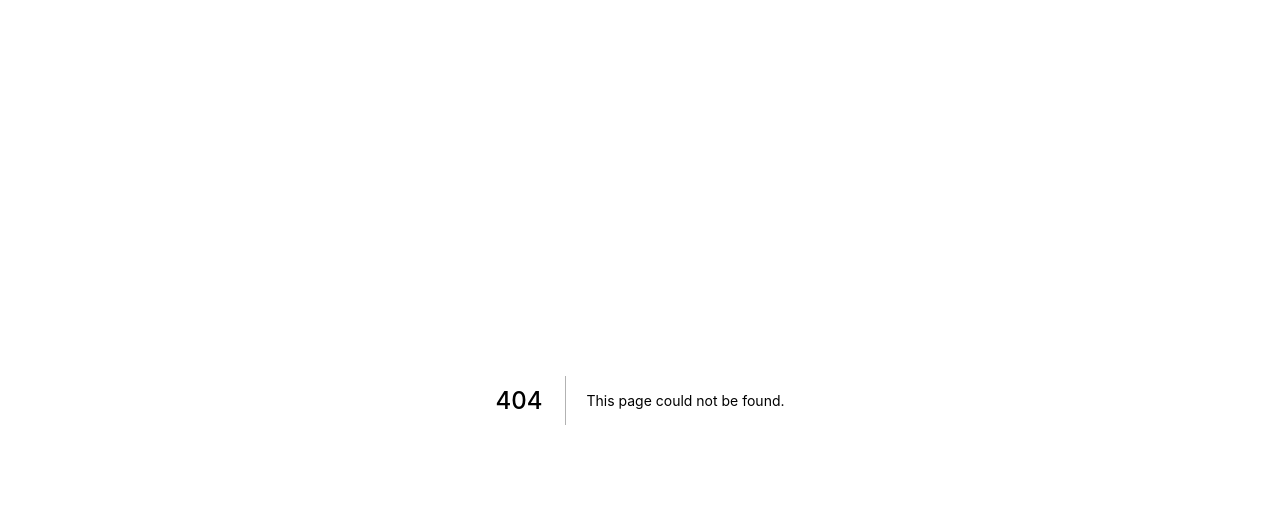
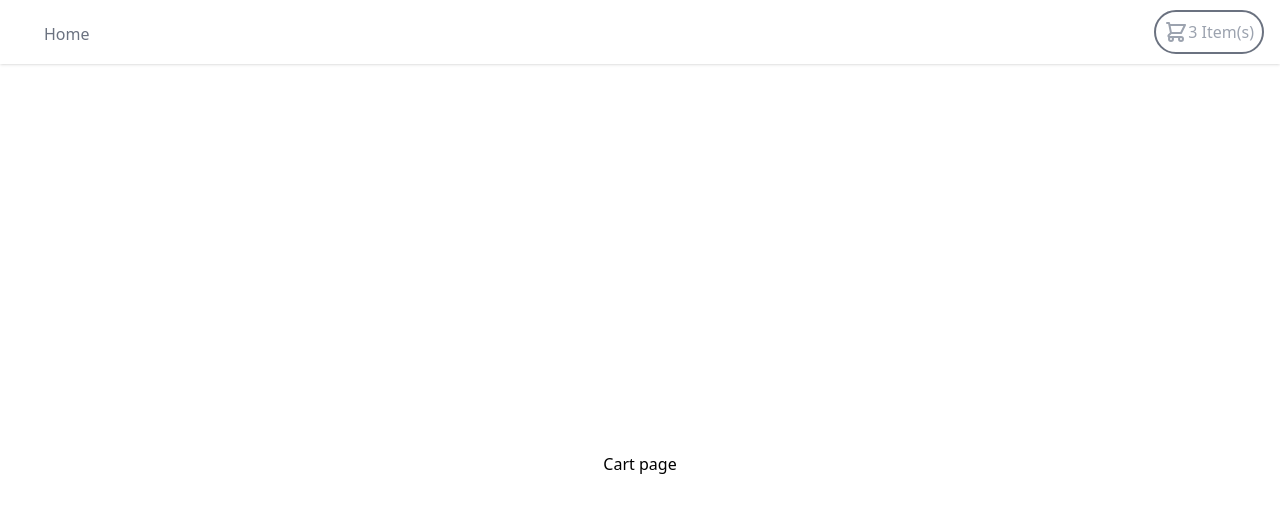
Before and after one commit to kaizen-design/marketplace-app, a Next.js app: page /cart in a window 1280 px wide. Before the commit this address had no page. Shown: the top 512 px of the page. Built offline with nearby package versions, Linux system fonts and the light colour scheme.

Commit message:
Nav component and cart page created

```diff
--- /dev/null
+++ b/components/Nav.tsx
@@ -0,0 +1,34 @@
+import Link from 'next/link';
+
+const navLinkStyle = `cursor-pointer inline-flex items-center px-1 pt-1 text-gray-500 hover:text-indigo-400`
+
+const iconButtonStyle = `flex bg-white p-2 rounded-full text-gray-400 hover:text-indigo-400 border-2 border-gray-500 hover:border-indigo-400`
+
+export default function Nav() {
+  return (
+    <nav className="bg-white shadow">
+      <div className="max-w-7xl mx-auto px-4">
+        <div className="flex justify-between h-16">
+          <div className="flex">
+            <div className="ml-6 flex space-x-8">
+              <Link href="/">
+                <a className={navLinkStyle}> Home </a>
+              </Link>
+            </div>
+          </div>
+
+          <div className="ml-6 flex items-center">
+            <Link href="/cart">
+            <button className={iconButtonStyle}>
+              <svg xmlns="http://www.w3.org/2000/svg" className="h-6 w-6" fill="none" viewBox="0 0 24 24" stroke="currentColor" strokeWidth={2}>
+                <path strokeLinecap="round" strokeLinejoin="round" d="M3 3h2l.4 2M7 13h10l4-8H5.4M7 13L5.4 5M7 13l-2.293 2.293c-.63.63-.184 1.707.707 1.707H17m0 0a2 2 0 100 4 2 2 0 000-4zm-8 2a2 2 0 11-4 0 2 2 0 014 0z" />
+              </svg>
+              {` ${3} Item(s)`}
+            </button>
+            </Link>
+          </div>
+        </div>
+      </div>
+    </nav>
+  )
+}
--- a/pages/_app.tsx
+++ b/pages/_app.tsx
@@ -1,8 +1,14 @@
-import '../styles/globals.css'
-import type { AppProps } from 'next/app'
+import '../styles/globals.css';
+import type { AppProps } from 'next/app';
+import Nav from '../components/Nav';
 
 function MyApp({ Component, pageProps }: AppProps) {
-  return <Component {...pageProps} />
+  return (
+    <>
+      <Nav />
+      <Component {...pageProps} />
+    </>
+  )
 }
 
 export default MyApp
--- /dev/null
+++ b/pages/cart.tsx
@@ -0,0 +1,7 @@
+export default function Cart() {
+  return (
+    <div className="flex min-h-screen flex-col items-center justify-center py-2">
+      Cart page
+    </div>
+  )
+}
--- a/pages/index.tsx
+++ b/pages/index.tsx
@@ -1,11 +1,11 @@
-import type { NextPage } from 'next'
-import Head from 'next/head'
-import Image from 'next/image'
+import type { NextPage } from 'next';
+import Head from 'next/head';
+import Image from 'next/image';
 
 const Home: NextPage = () => {
   return (
     <div className="flex min-h-screen flex-col items-center justify-center py-2">
-      Hello World
+      Home page
     </div>
   )
 }
```
Also changed, not shown: schema.graphql (added, +15 -0 lines).
